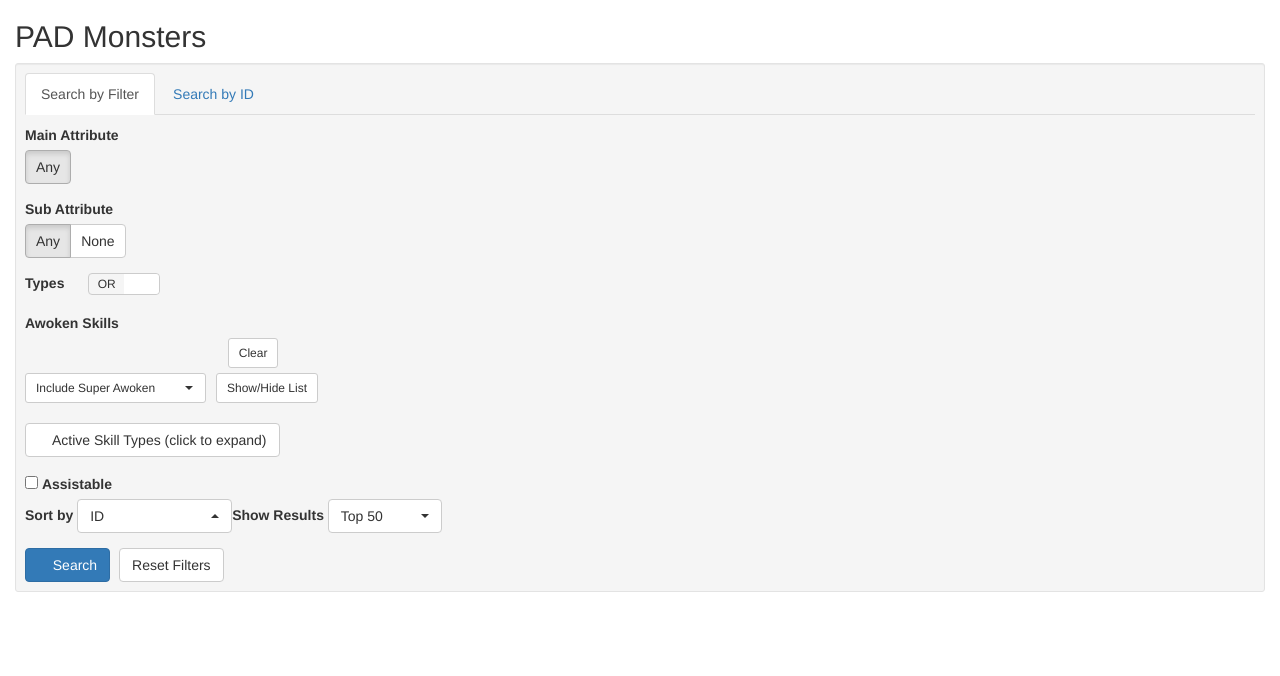
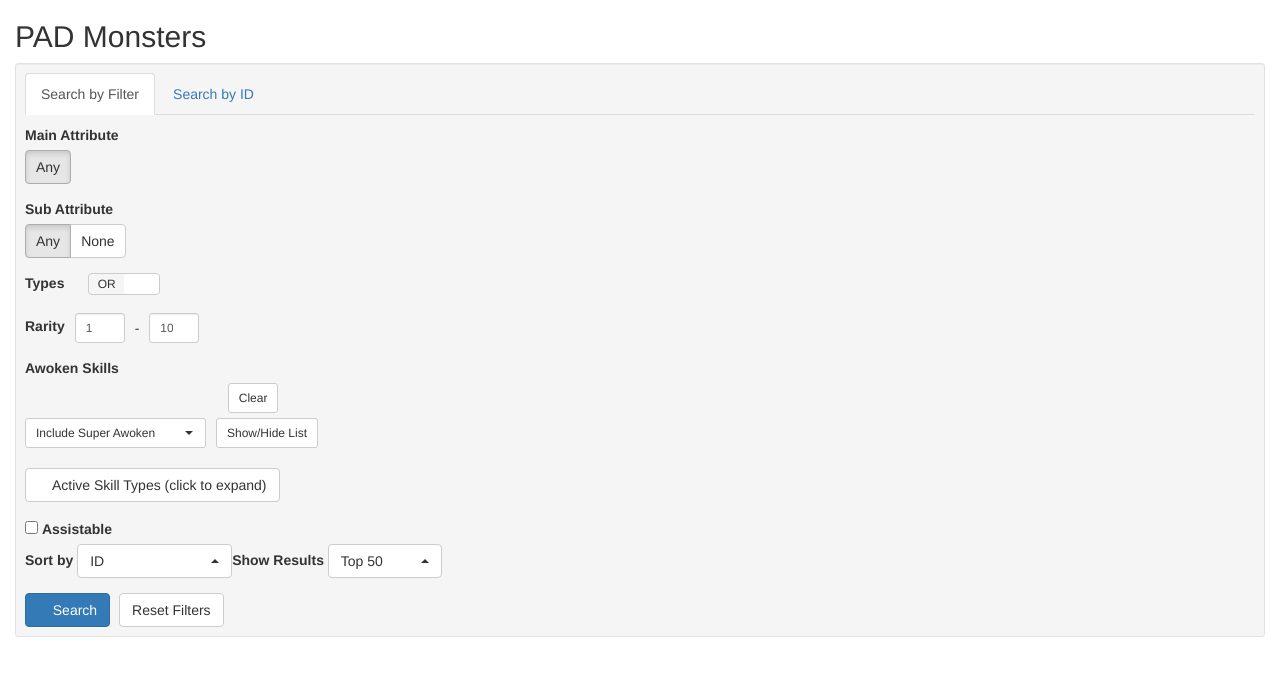
Before and after one commit to jutongpan/padmonster, a Flask app: page / in a window 1280 px wide. Shown: the top 676 px of the page. Run offline with Flask 2, Linux system fonts and the light colour scheme; parts of the project's set-up code (start-up, migrations or seed data) failed here and were passed over; some libraries are stand-ins or nearby versions; some web fonts are replaced.

Commit message:
Added rarity filter.

```diff
--- a/app.py
+++ b/app.py
@@ -106,6 +106,8 @@ def monSearch1():
     SubAtt       = request.json['SubAtt']
     Type         = request.json['Type']
     TypeBoolean  = request.json['TypeBoolean']
+    FromRarity   = request.json['FromRarity']
+    ToRarity     = request.json['ToRarity']
     Awoken       = request.json['Awoken']
     IncSuper     = request.json['IncSuper']
     Active       = request.json['Active']
@@ -132,6 +134,17 @@ def monSearch1():
             MonsterIdByTypes_listoflists = [df_type[df_type.TypeId == i].MonsterId.tolist() for i in Type]
             MonsterIdByTypes = list(set.intersection(*map(set, MonsterIdByTypes_listoflists)))
             dff = dff[dff.MonsterId.isin(MonsterIdByTypes)]
+
+    if FromRarity:
+        if ToRarity:
+            MonsterRarity = list(range(int(FromRarity), int(ToRarity)+1))
+        else:
+            MonsterRarity = [int(FromRarity)]
+    elif ToRarity:
+        MonsterRarity = [int(ToRarity)]
+    else:
+        MonsterRarity = []
+    dff = dff[dff.Rarity.isin(MonsterRarity)]
 
     if Awoken:
         Awoken = [int(i) for i in Awoken]
--- a/static/js/form.js
+++ b/static/js/form.js
@@ -70,6 +70,8 @@ $(document).ready(function() {
 				SubAtt      : $('input[name=selectSubAtt]:checked').val(),
 				Type        : selectedTypes,
 				TypeBoolean : $('#TypeBoolean').prop("checked"),
+				FromRarity  : $('#FromRarity').val(),
+				ToRarity    : $('#ToRarity').val(),
 				Awoken      : selectedAwokenSkillIds,
 				IncSuper    : $('#IncSuper').val(),
 				Active      : selectedActiveSkillTypes,
--- a/templates/index.html
+++ b/templates/index.html
@@ -115,6 +115,13 @@
                 {% endfor %}
               </div>
 
+            </div>
+
+            <div class="form-group" style="display: flex; align-items: center;">
+              <label>Rarity</label>
+              <input type="number" autocomplete="off" id="FromRarity" class="form-control input-sm" value="1" style="width: 50px; margin-left: 10px; margin-right: 10px;">
+              -
+              <input type="number" autocomplete="off" id="ToRarity" class="form-control input-sm" value="10" style="width: 50px; margin-left: 10px;">
             </div>
 
 
```
